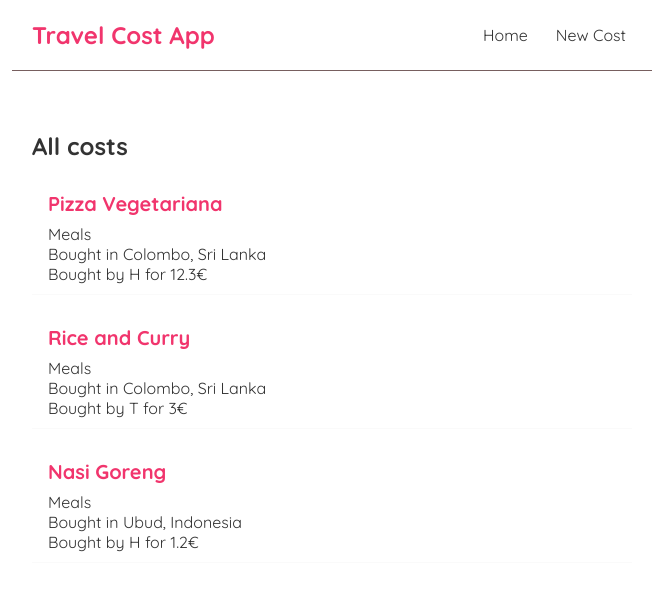
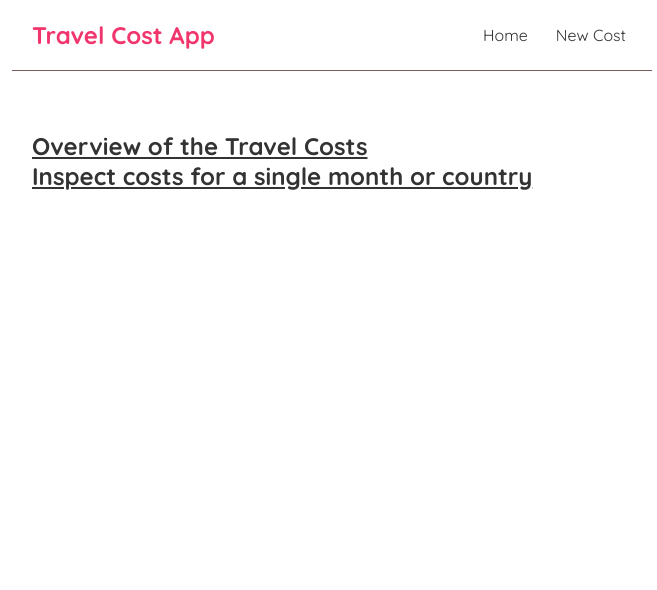
Before and after one commit to HaDuve/TravelCost, a React (Create React App) app in the folder travel-cost/: page / in a window 1280 px wide. Shown: the top 590 px of the page, without its empty margins (308-965 px from the left). Built offline with nearby package versions, Linux system fonts and the light colour scheme; data requests are answered from the project's data file.

Commit message:
create new home and overview page  (#9)

```diff
--- a/travel-cost/src/App.js
+++ b/travel-cost/src/App.js
@@ -2,6 +2,7 @@ import Navbar from './Navbar'
 import Home from './Home'
 import Create from './Create'
 import CostDetails from './CostDetails'
+import Overview from './Overview'
 import { BrowserRouter as Router, Route, Switch } from 'react-router-dom';
 import NotFound from './NotFound';
 
@@ -14,6 +15,9 @@ function App() {
         <Switch>
             <Route exact path="/">
               <Home />
+            </Route>
+            <Route path="/Overview">
+              <Overview />
             </Route>
             <Route path="/create">
               <Create />
--- a/travel-cost/src/Home.js
+++ b/travel-cost/src/Home.js
@@ -1,16 +1,19 @@
 import useFetch from './useFetch'
 import Costlist from './Costlist'
 
+import { Link } from 'react-router-dom';
+
 const Home = () => {
-    const { data: costs, isPending, error } = useFetch("http://localhost:8000/costs")
-
     return (
         <div className="home">
-            {error && <div> {error}</div>}
-            {isPending && <div>Loading...</div>}
-            {costs && <Costlist costs={costs} title={"All costs"} ></Costlist>}
+            <h2>
+                <Link to="/Overview">Overview of the Travel Costs</Link>
+            </h2>
+            <h2>
+                <Link to="/Inspect">Inspect costs for a single month or country</Link>
+            </h2>
         </div>
-     );
+        );
 }
 
 export default Home;
--- /dev/null
+++ b/travel-cost/src/Overview.js
@@ -0,0 +1,17 @@
+import useFetch from './useFetch'
+import Costlist from './Costlist'
+
+const Overview = () => {
+
+    const { data: costs, isPending, error } = useFetch("http://localhost:8000/costs")
+
+    return (
+        <div className="home">
+            {error && <div> {error}</div>}
+            {isPending && <div>Loading...</div>}
+            {costs && <Costlist costs={costs} title={"All costs"} ></Costlist>}
+        </div>
+     );
+}
+
+export default Overview;
--- a/travel-cost/src/index.css
+++ b/travel-cost/src/index.css
@@ -7,6 +7,17 @@
   font-family: "Quicksand";
   color: #333;
 }
+
+.home button {
+  background: #f1356d;
+  color: #fff;
+  border: 0;
+  padding: 10px;
+  margin: 10px;
+  border-radius: 8px;
+  cursor: pointer;
+}
+
 .navbar {
   padding: 20px;
   display: flex;
```
